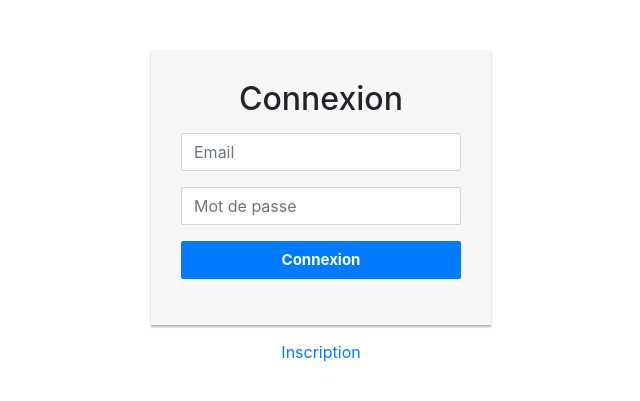
After one commit to AlexandreLefevre/Plateforme-Web-destinee-au-suive-et---la-gestion-des-projets-d-A2COM, a PHP site: page /FormConnexion.php in a window 1280 px wide. The commit adds this page. Shown: the top 401 px of the page, without its empty margins (319-959 px from the left). Run offline with PHP 8.4, Linux system fonts and the light colour scheme.

Commit message:
page connexion

```diff
--- /dev/null
+++ b/FormConnexion.php
@@ -0,0 +1,52 @@
+<!DOCTYPE html>
+    <html lang="en">
+        <head>
+            <meta charset="UTF-8">
+            <meta name="viewport" content="width=device-width, initial-scale=1.0">
+
+            <link href="https://cdnjs.cloudflare.com/ajax/libs/magnific-popup.js/1.1.0/magnific-popup.min.css" rel="stylesheet" />
+            <link rel="stylesheet" href="https://maxcdn.bootstrapcdn.com/bootstrap/4.3.1/css/bootstrap.min.css">
+            <title>Connexion</title>
+        </head>
+        <body>
+
+        <div class="login-form">
+            <form action="connexion.php" method="post">
+                <h2 class="text-center">Connexion</h2>
+                <div class="form-group">
+                    <input type="email" name="email" class="form-control" placeholder="Email" required="required" autocomplete="off">
+                </div>
+                <div class="form-group">
+                    <input type="password" name="password" class="form-control" placeholder="Mot de passe" required="required" autocomplete="off">
+                </div>
+                <div class="form-group">
+                    <button type="submit" class="btn btn-primary btn-block">Connexion</button>
+                </div>
+            </form>
+            <p class="text-center"><a href="inscription.php">Inscription</a></p>
+        </div>
+        <style>
+            .login-form {
+                width: 340px;
+                margin: 50px auto;
+            }
+            .login-form form {
+                margin-bottom: 15px;
+                background: #f7f7f7;
+                box-shadow: 0px 2px 2px rgba(0, 0, 0, 0.3);
+                padding: 30px;
+            }
+            .login-form h2 {
+                margin: 0 0 15px;
+            }
+            .form-control, .btn {
+                min-height: 38px;
+                border-radius: 2px;
+            }
+            .btn {
+                font-size: 15px;
+                font-weight: bold;
+            }
+        </style>
+        </body>
+</html>
--- a/index.php
+++ b/index.php
@@ -74,6 +74,9 @@
                        <li>
                            <a href="Archives.php">Archives</a>
                        </li>
+                       <li>
+                           <a href="FormConnexion.php">connexion</a>
+                       </li>
 
                    </ul><!-- nav navbar-nav left finish -->
 
```
Also changed, not shown: config.php (added, +8 -0 lines), connexion.php (added, +33 -0 lines), Forminscription.php (added), deconnexion.php (added), inscriptiontraitement.php (added), landing.php (added).
